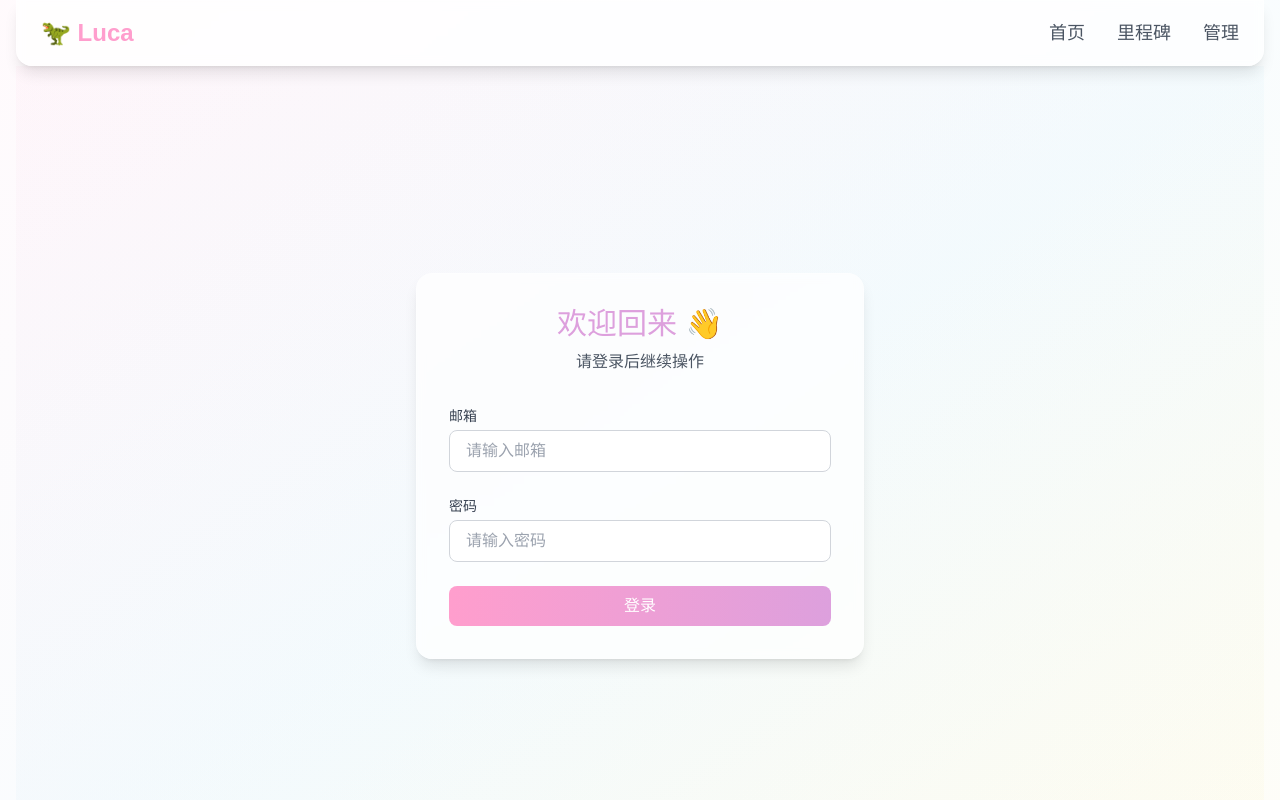
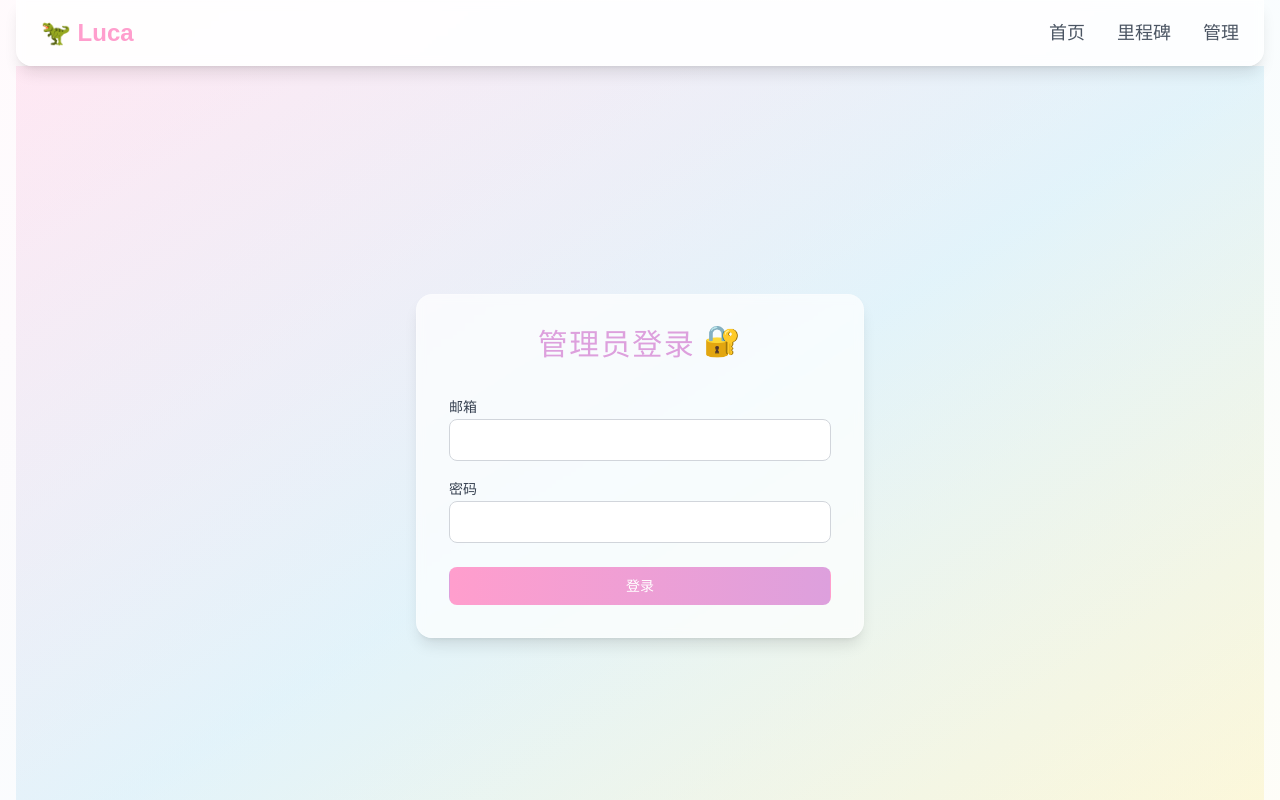
Before and after one commit to luckysonyu99/luckysonyu99.github.io, a Next.js app: page /luckysonyu99.github.io/auth/signin in a window 1280 px wide. Shown: the top 800 px of the page. Built offline with nearby package versions, Linux system fonts and the light colour scheme; a web font is replaced by a local one.

Commit message:
fix: switch to Supabase Auth for static export

```diff
--- a/app/api/auth/[...nextauth]/route.ts
+++ /dev/null
@@ -1,64 +0,0 @@
-import NextAuth from 'next-auth';
-import CredentialsProvider from 'next-auth/providers/credentials';
-import { supabase } from '@/lib/supabase';
-
-declare module 'next-auth' {
-  interface Session {
-    user: {
-      id: string;
-      email?: string | null;
-      name?: string | null;
-      image?: string | null;
-    }
-  }
-}
-
-const handler = NextAuth({
-  providers: [
-    CredentialsProvider({
-      name: 'Credentials',
-      credentials: {
-        email: { label: '邮箱', type: 'email' },
-        password: { label: '密码', type: 'password' }
-      },
-      async authorize(credentials) {
-        if (!credentials?.email || !credentials?.password) {
-          return null;
-        }
-
-        const { data: { user }, error } = await supabase.auth.signInWithPassword({
-          email: credentials.email,
-          password: credentials.password,
-        });
-
-        if (error || !user) {
-          return null;
-        }
-
-        return {
-          id: user.id,
-          email: user.email,
-        };
-      },
-    }),
-  ],
-  pages: {
-    signIn: '/auth/signin',
-  },
-  callbacks: {
-    async jwt({ token, user }) {
-      if (user) {
-        token.id = user.id;
-      }
-      return token;
-    },
-    async session({ session, token }) {
-      if (session.user) {
-        session.user.id = token.id as string;
-      }
-      return session;
-    },
-  },
-})
-
-export { handler as GET, handler as POST }
--- a/app/auth/signin/page.tsx
+++ b/app/auth/signin/page.tsx
@@ -1,105 +1,90 @@
 'use client';
-import React, { useState } from 'react';
-import { signIn } from 'next-auth/react';
+import { useState } from 'react';
+import { supabase } from '@/lib/supabase';
 import { useRouter } from 'next/navigation';
-import { motion } from 'framer-motion';
 
 export default function SignIn() {
-  const router = useRouter();
   const [email, setEmail] = useState('');
   const [password, setPassword] = useState('');
-  const [error, setError] = useState('');
   const [loading, setLoading] = useState(false);
+  const [error, setError] = useState<string | null>(null);
+  const router = useRouter();
 
-  const handleSubmit = async (e: React.FormEvent) => {
+  const handleSignIn = async (e: React.FormEvent) => {
     e.preventDefault();
-    setError('');
     setLoading(true);
+    setError(null);
 
     try {
-      const result = await signIn('credentials', {
+      const { error } = await supabase.auth.signInWithPassword({
         email,
         password,
-        redirect: false,
       });
 
-      if (result?.error) {
-        setError('邮箱或密码错误');
-      } else {
+      if (error) throw error;
+
       router.push('/admin');
-      }
-    } catch (error) {
-      setError('登录失败，请稍后重试');
+      router.refresh();
+    } catch (error: any) {
+      setError(error.message);
     } finally {
       setLoading(false);
     }
   };
 
   return (
-    <div className="min-h-screen flex items-center justify-center bg-gradient-to-br from-candy-pink/5 via-candy-blue/5 to-candy-yellow/5">
-      <motion.div
-        initial={{ opacity: 0, y: 20 }}
-        animate={{ opacity: 1, y: 0 }}
-        transition={{ duration: 0.8 }}
-        className="w-full max-w-md"
-      >
-        <div className="bg-white/70 backdrop-blur-sm rounded-2xl shadow-lg border border-white/20 p-8">
-          <div className="text-center mb-8">
-            <h1 className="text-3xl font-qingke text-candy-purple mb-2">
-              欢迎回来 👋
-            </h1>
-            <p className="text-gray-600">
-              请登录后继续操作
-            </p>
+    <div className="min-h-screen flex items-center justify-center bg-gradient-to-br from-candy-pink/20 via-candy-blue/20 to-candy-yellow/20">
+      <div className="max-w-md w-full space-y-8 p-8 bg-white/70 backdrop-blur-sm rounded-2xl shadow-lg border border-white/20">
+        <div className="text-center">
+          <h2 className="text-3xl font-qingke text-candy-purple tracking-wider">
+            管理员登录
+            <span className="inline-block animate-bounce ml-2">🔐</span>
+          </h2>
         </div>
-
-          <form onSubmit={handleSubmit} className="space-y-6">
+        <form className="mt-8 space-y-6" onSubmit={handleSignIn}>
+          {error && (
+            <div className="bg-red-100 border border-red-400 text-red-700 px-4 py-3 rounded relative">
+              {error}
+            </div>
+          )}
+          <div className="space-y-4">
             <div>
-              <label className="block text-sm font-medium text-gray-700 mb-1">
+              <label htmlFor="email" className="text-sm font-medium text-gray-700">
                 邮箱
               </label>
               <input
+                id="email"
                 type="email"
+                required
                 value={email}
                 onChange={(e) => setEmail(e.target.value)}
-                className="w-full px-4 py-2 border border-gray-300 rounded-lg focus:ring-candy-pink focus:border-candy-pink"
-                placeholder="请输入邮箱"
-                required
+                className="appearance-none rounded-lg relative block w-full px-3 py-2 border border-gray-300 placeholder-gray-500 text-gray-900 focus:outline-none focus:ring-candy-pink focus:border-candy-pink"
               />
             </div>
-
             <div>
-              <label className="block text-sm font-medium text-gray-700 mb-1">
+              <label htmlFor="password" className="text-sm font-medium text-gray-700">
                 密码
               </label>
               <input
+                id="password"
                 type="password"
+                required
                 value={password}
                 onChange={(e) => setPassword(e.target.value)}
-                className="w-full px-4 py-2 border border-gray-300 rounded-lg focus:ring-candy-pink focus:border-candy-pink"
-                placeholder="请输入密码"
-                required
+                className="appearance-none rounded-lg relative block w-full px-3 py-2 border border-gray-300 placeholder-gray-500 text-gray-900 focus:outline-none focus:ring-candy-pink focus:border-candy-pink"
               />
             </div>
-
-            {error && (
-              <div className="text-red-500 text-sm text-center">
-                {error}
           </div>
-            )}
 
           <button
             type="submit"
             disabled={loading}
-              className={`w-full bg-gradient-to-r from-candy-pink to-candy-purple text-white font-medium py-2 px-4 rounded-lg transition-opacity ${
-                loading ? 'opacity-70 cursor-not-allowed' : 'hover:opacity-90'
-              }`}
+            className="group relative w-full flex justify-center py-2 px-4 border border-transparent text-sm font-medium rounded-lg text-white bg-gradient-to-r from-candy-pink to-candy-purple hover:opacity-90 focus:outline-none focus:ring-2 focus:ring-offset-2 focus:ring-candy-pink disabled:opacity-50"
           >
             {loading ? '登录中...' : '登录'}
           </button>
         </form>
       </div>
-      </motion.div>
     </div>
   );
 }
```
Lines whose indentation alone changed are shown as unchanged.
